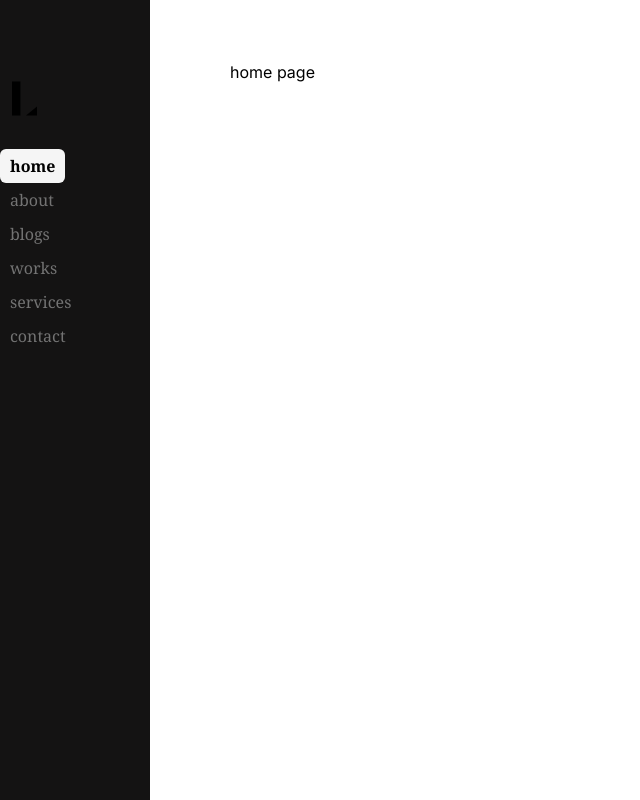
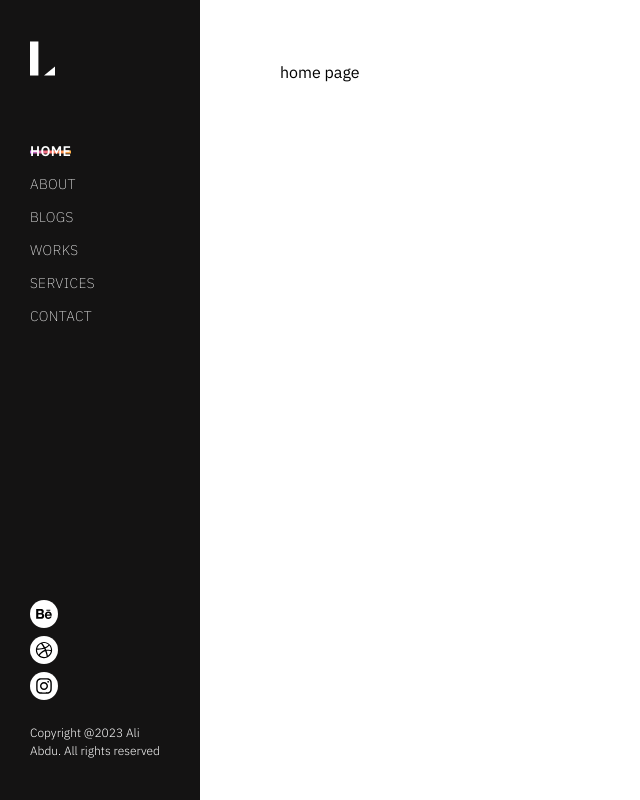
Before and after one commit to HamadBakeel/ali-portfolio, a Next.js app: page / in a window 1280 px wide. Shown: the whole page, without its empty margins (0-640 px from the left). Built offline with nearby package versions, Linux system fonts and the light colour scheme.

Commit message:
feat: ibm plex sans font family feat: desktop sidebar

```diff
--- a/app/globals.css
+++ b/app/globals.css
@@ -2,12 +2,7 @@
 @tailwind components;
 @tailwind utilities;
 
-:root {
-  --primary-color: rgba(20, 19, 19, 1)
+.bg-gradient-custom {
+  @apply bg-gradient-to-l;
+  background-image: linear-gradient(to left, rgba(255, 177, 71, 1), rgba(255, 108, 99, 1), rgba(184, 106, 223, 1));
 }
-
-
-
-aside{
-  background-color: var(--primary-color);
-}
--- a/app/layout.tsx
+++ b/app/layout.tsx
@@ -2,9 +2,13 @@ import './globals.css'
 import Sidebar from '../components/sidebar';
 
 
-import { Inter } from 'next/font/google'
+import { IBM_Plex_Sans } from 'next/font/google'
 
-const inter = Inter({ subsets: ['latin'] })
+const ibmPlexSans = IBM_Plex_Sans({
+  subsets: ['latin'],
+  style: ['italic', 'normal'],
+  weight: ['100', '200', '300', '400', '500', '600', '700']
+})
 
 export const metadata = {
   title: 'Ali AL-roaini',
@@ -18,12 +22,11 @@ export default function RootLayout({
 }) {
   return (
     <html lang="en">
-      <body className={inter.className+" flex h-screen"}>
+      <body className={ibmPlexSans.className+" flex min-h-screen"}>
         <Sidebar/>
         <div className='pt-[60px] pl-[80px]'>
           {children}
         </div>
-
       </body>
     </html>
   )
--- a/app/page.tsx
+++ b/app/page.tsx
@@ -1,4 +1,4 @@
-import Image from 'next/image'
+
 
 export default function Home() {
   return (
--- a/components/sidebar.tsx
+++ b/components/sidebar.tsx
@@ -1,28 +1,33 @@
-'use client';
+"use client";
 
-import clsx from 'clsx';
-import { usePathname } from 'next/navigation';
-import Link from 'next/link';
-import { LayoutGroup, motion } from 'framer-motion';
+import clsx from "clsx";
+import { usePathname } from "next/navigation";
+import Link from "next/link";
+import { LayoutGroup, motion } from "framer-motion";
+import {
+  AiOutlineBehance,
+  AiOutlineDribbble,
+  AiOutlineInstagram,
+} from "react-icons/ai";
 
 const navItems = {
-  '/': {
-    name: 'home',
+  "/": {
+    name: "home",
   },
-  '/about': {
-    name: 'about',
+  "/about": {
+    name: "about",
   },
-  '/blogs': {
-    name: 'blogs',
+  "/blogs": {
+    name: "blogs",
   },
-  '/works': {
-    name: 'works',
+  "/works": {
+    name: "works",
   },
-  '/services': {
-    name: 'services',
+  "/services": {
+    name: "services",
   },
-  '/contact': {
-    name: 'contact',
+  "/contact": {
+    name: "contact",
   },
 };
 
@@ -30,7 +35,7 @@ function Logo() {
   return (
     <Link aria-label="Lee Robinson" href="/">
       <motion.svg
-        className="text-black dark:text-white h-[25px] md:h-[37px]"
+        className="text-white h-[25px] md:h-[37px]"
         width="25"
         height="37"
         viewBox="0 0 232 316"
@@ -48,7 +53,7 @@ function Logo() {
           }}
           transition={{
             duration: 0.5,
-            type: 'spring',
+            type: "spring",
             stiffness: 50,
           }}
           d="M39 316V0"
@@ -60,7 +65,7 @@ function Logo() {
           animate={{ x: 0, opacity: 1 }}
           transition={{
             duration: 0.5,
-            type: 'spring',
+            type: "spring",
             stiffness: 50,
           }}
           d="M232 314.998H129.852L232 232.887V314.998Z"
@@ -72,23 +77,23 @@ function Logo() {
 }
 
 export default function Navbar() {
-  let pathname = usePathname() || '/';
-  if (pathname.includes('/blog/')) {
-    pathname = '/blog';
+  let pathname = usePathname() || "/";
+  if (pathname.includes("/blog/")) {
+    pathname = "/blog";
   }
 
   return (
-    <aside className="md:w-[150px] md:flex-shrink-0 -mx-4 md:mx-0 md:px-0 font-serif">
-      <div className="lg:sticky lg:top-20">
-        <div className="ml-2 md:ml-[12px] mb-2 px-4 md:px-0 md:mb-8 space-y-10 flex flex-col md:flex-row items-start ">
+    <aside className="w-full md:w-[200px] md:flex-shrink-0 md:px-[30px] bg-sport-black">
+      <div className="md:sticky md:top-10 md:h-[90vh]">
+        <div className="mx-auto md:mx-0 mb-16">
           <Logo />
         </div>
         <LayoutGroup>
           <nav
-            className="flex flex-row md:flex-col items-start relative px-4 md:px-0 pb-0 fade md:overflow-auto scroll-pr-6 md:relative"
+            className="flex flex-row md:flex-col items-start relative space-y-3 "
             id="nav"
           >
-            <div className="flex flex-row md:flex-col space-x-0 pr-10 mb-2 mt-2 md:mt-0">
+
               {Object.entries(navItems).map(([path, { name }]) => {
                 const isActive = path === pathname;
                 return (
@@ -96,23 +101,25 @@ export default function Navbar() {
                     key={path}
                     href={path}
                     className={clsx(
-                      'transition-all hover:text-neutral-800 dark:hover:text-neutral-200 flex align-middle',
+                      "transition-all text-white font-[200] flex align-middle tracking-wide text-[14px] uppercase",
                       {
-                        'text-neutral-500': !isActive,
-                        'font-bold': isActive,
+                        "text-neutral-500": !isActive,
+                        "!font-semibold": isActive,
                       }
                     )}
                   >
-                    <span className="relative py-[5px] px-[10px]">
+                    <span className="relative">
                       {name}
                       {path === pathname ? (
                         <motion.div
-                          className="absolute inset-0 bg-neutral-100 dark:bg-neutral-800 rounded-md z-[-1]"
-                          layoutId="sidebar"
+                          className="absolute h-[3px] top-1/2 -translate-y-1/2 bg-gradient-custom z-[-1]"
+                          initial={{width: 0}}
+                          animate={{width: '100%'}}
                           transition={{
-                            type: 'spring',
+                            type: "spring",
                             stiffness: 350,
                             damping: 30,
+                            delay: 0.25
                           }}
                         />
                       ) : null}
@@ -120,9 +127,23 @@ export default function Navbar() {
                   </Link>
                 );
               })}
-            </div>
+
           </nav>
         </LayoutGroup>
+        <div className="absolute bottom-0 flex flex-col gap-6">
+          <div className="flex gap-2 flex-col">
+            <a href="#">
+              <AiOutlineBehance className="text-black bg-white rounded-full text-xl p-1 w-7 h-7 hover:bg-black hover:text-white transition-all flex items-center justify-center" />
+            </a>
+            <a href="#">
+              <AiOutlineDribbble className="text-black bg-white rounded-full text-xl p-1 w-7 h-7 hover:bg-black hover:text-white transition-all flex items-center justify-center" />
+            </a>
+            <a href="#">
+              <AiOutlineInstagram className="text-black bg-white rounded-full text-xl p-1 w-7 h-7 hover:bg-black hover:text-white transition-all flex items-center justify-center" />
+            </a>
+          </div>
+          <p className="text-white text-[12px] font-[300] ">Copyright @2023 Ali Abdu. All rights reserved</p>
+        </div>
       </div>
     </aside>
   );
--- a/package.json
+++ b/package.json
@@ -9,6 +9,7 @@
     "lint": "next lint"
   },
   "dependencies": {
+    "@next/font": "^13.4.7",
     "@types/node": "20.3.1",
     "@types/react": "18.2.14",
     "@types/react-dom": "18.2.6",
@@ -21,6 +22,7 @@
     "postcss": "8.4.24",
     "react": "18.2.0",
     "react-dom": "18.2.0",
+    "react-icons": "^4.10.1",
     "tailwindcss": "3.3.2",
     "typescript": "5.1.3"
   }
--- a/tailwind.config.js
+++ b/tailwind.config.js
@@ -6,6 +6,11 @@ module.exports = {
     './app/**/*.{js,ts,jsx,tsx,mdx}',
   ],
   theme: {
+    colors: {
+      'sport-black': '#141313',
+      'white': '#FFFFFF',
+      'black': '#000000',
+    },
     extend: {
       backgroundImage: {
         'gradient-radial': 'radial-gradient(var(--tw-gradient-stops))',
```
Also changed, not shown: 1 other file (tests, documents, lock files or other folders).
